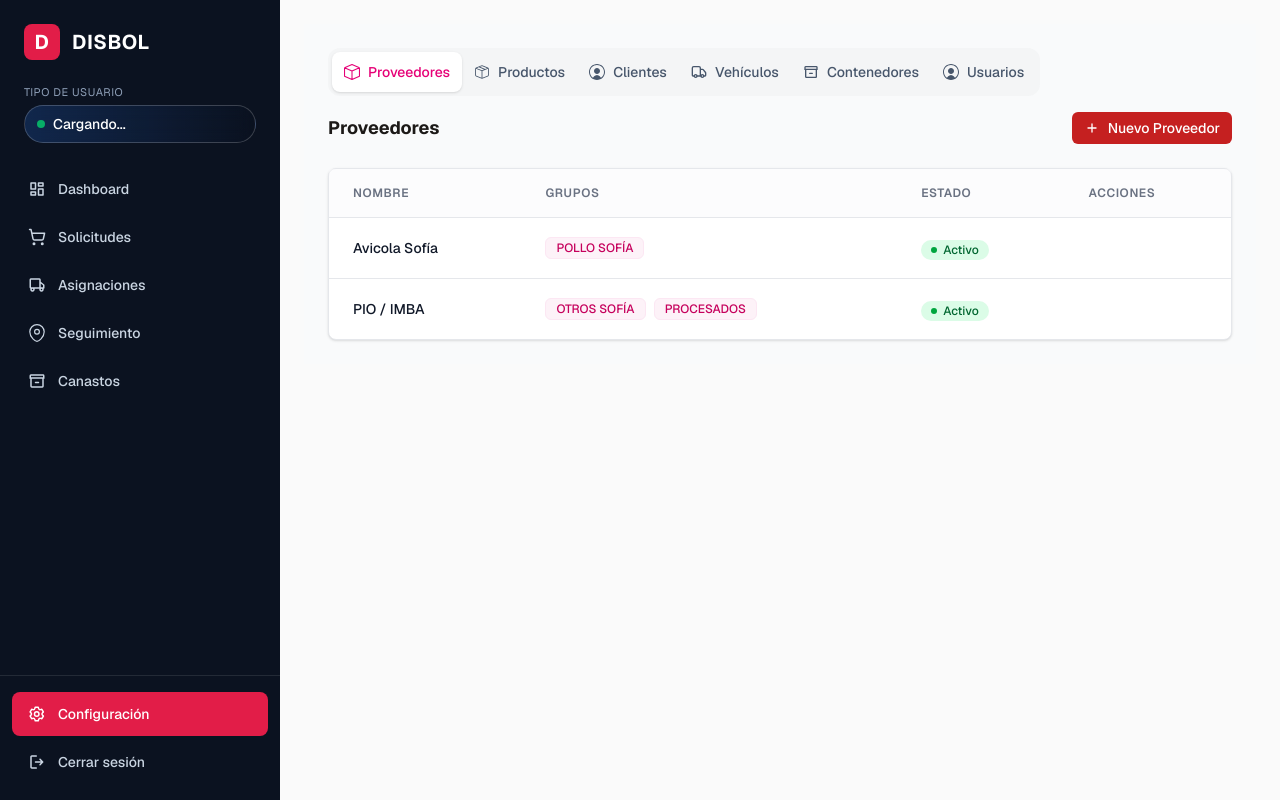
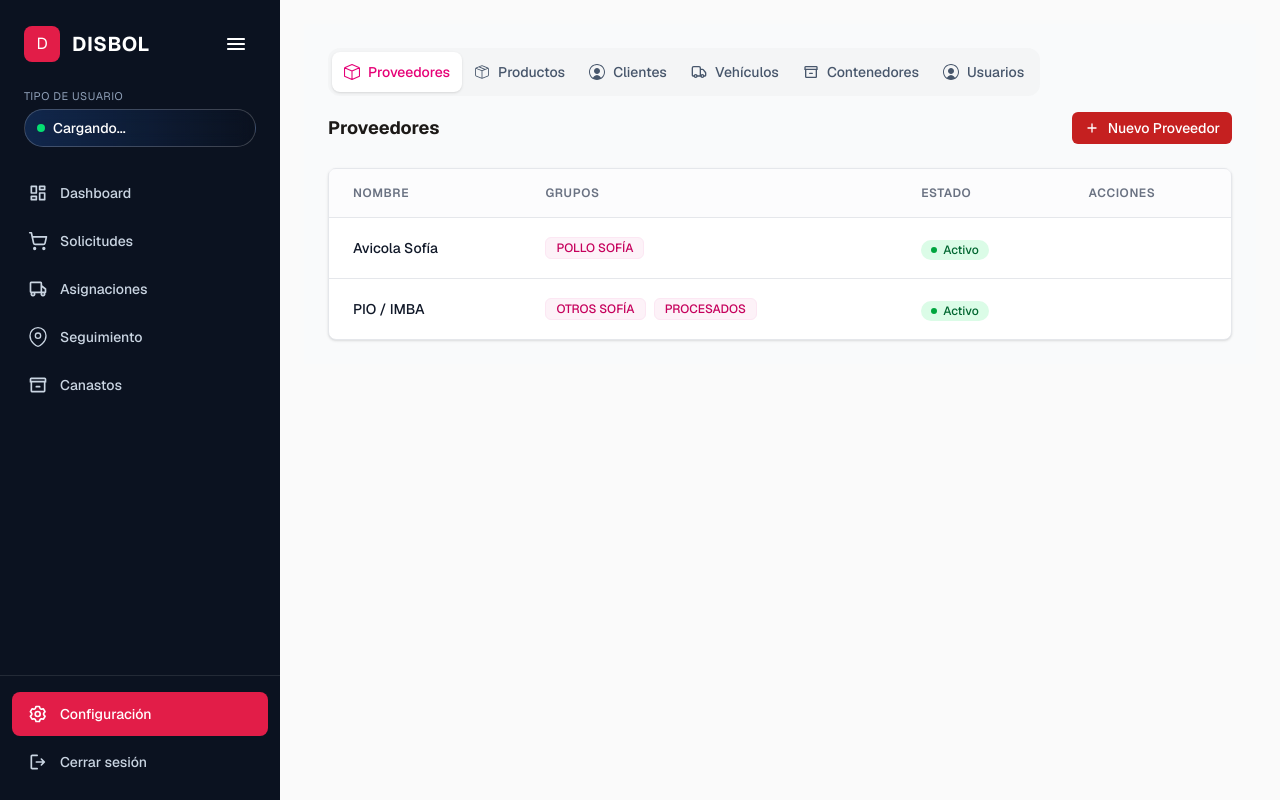
Before and after one commit to DisBol/disbol, a Next.js app: page /configuraciones in a window 1280 px wide. Built offline with nearby package versions, Linux system fonts and the light colour scheme; no server answers.

Commit message:
feat: ✨ implementar sidebar responsivo y agregar nuevos íconos

```diff
--- a/app/(operador)/layout.tsx
+++ b/app/(operador)/layout.tsx
@@ -1,15 +1,64 @@
+"use client";
+import { MenuRoundedIcon } from "@/components/icons/MenuRoundedIcon";
 import { Sidebar } from "@/components/layout/Sidebar";
+import { useState, useEffect } from "react";
 
 export default function OperadorLayout({
   children,
 }: {
   children: React.ReactNode;
 }) {
+  const [open, setOpen] = useState(false);
+  const [collapsed, setCollapsed] = useState(false);
+
+  // Auto-colapsar en pantallas medianas
+  useEffect(() => {
+    const handleResize = () => {
+      const isLarge = window.innerWidth >= 1024; // lg breakpoint
+      const isMedium = window.innerWidth >= 768 && window.innerWidth < 1024; // md breakpoint
+      const isSmall = window.innerWidth < 768; // < md breakpoint
+
+      if (isSmall) {
+        // En móvil: resetear estados para funcionalidad móvil limpia
+        setCollapsed(false);
+        setOpen(false);
+      } else if (isMedium) {
+        // En medianas: colapsar automáticamente
+        setCollapsed(true);
+      } else if (isLarge) {
+        // En grandes: expandir automáticamente
+        setCollapsed(false);
+      }
+    };
+
+    // Ejecutar al montar
+    handleResize();
+
+    // Escuchar cambios de tamaño
+    window.addEventListener("resize", handleResize);
+
+    return () => window.removeEventListener("resize", handleResize);
+  }, []);
   return (
-    <div className="flex min-h-screen bg-background">
-      <Sidebar />
+    <div className="flex h-screen bg-background overflow-hidden">
+      <Sidebar
+        open={open}
+        onClose={() => setOpen(false)}
+        collapsed={collapsed}
+        onToggleCollapse={() => setCollapsed(!collapsed)}
+      />
 
-      <main className="flex-1 overflow-y-auto p-6">{children}</main>
+      <main className="flex-1 overflow-y-auto p-6">
+        {/* Botón hamburguesa */}
+        <button
+          onClick={() => setOpen(true)}
+          className="mb-4 md:hidden inline-flex items-center gap-2 rounded-md border px-3 py-2"
+        >
+          <MenuRoundedIcon size={20} />
+        </button>
+
+        {children}
+      </main>
     </div>
   );
 }
--- /dev/null
+++ b/components/icons/CloseRoundedIcon.tsx
@@ -0,0 +1,27 @@
+import * as React from "react";
+
+interface IconProps extends React.SVGProps<SVGSVGElement> {
+  size?: number;
+}
+
+export const CloseRoundedIcon = ({
+  size = 20,
+  className,
+  ...props
+}: IconProps) => {
+  return (
+    <svg
+      xmlns="http://www.w3.org/2000/svg"
+      width={size}
+      height={size}
+      viewBox="0 0 24 24"
+      className={className}
+      {...props}
+    >
+      <path
+        fill="currentColor"
+        d="m12 13.4l-4.9 4.9q-.275.275-.7.275t-.7-.275t-.275-.7t.275-.7l4.9-4.9l-4.9-4.9q-.275-.275-.275-.7t.275-.7t.7-.275t.7.275l4.9 4.9l4.9-4.9q.275-.275.7-.275t.7.275t.275.7t-.275.7L13.4 12l4.9 4.9q.275.275.275.7t-.275.7t-.7.275t-.7-.275z"
+      />
+    </svg>
+  );
+};
--- /dev/null
+++ b/components/icons/MenuRoundedIcon.tsx
@@ -0,0 +1,27 @@
+import * as React from "react";
+
+interface IconProps extends React.SVGProps<SVGSVGElement> {
+  size?: number;
+}
+
+export const MenuRoundedIcon = ({
+  size = 20,
+  className,
+  ...props
+}: IconProps) => {
+  return (
+    <svg
+      xmlns="http://www.w3.org/2000/svg"
+      width={size}
+      height={size}
+      viewBox="0 0 24 24"
+      className={className}
+      {...props}
+    >
+      <path
+        fill="currentColor"
+        d="M4 18q-.425 0-.712-.288T3 17t.288-.712T4 16h16q.425 0 .713.288T21 17t-.288.713T20 18zm0-5q-.425 0-.712-.288T3 12t.288-.712T4 11h16q.425 0 .713.288T21 12t-.288.713T20 13zm0-5q-.425 0-.712-.288T3 7t.288-.712T4 6h16q.425 0 .713.288T21 7t-.288.713T20 8z"
+      />
+    </svg>
+  );
+};
--- a/components/layout/Sidebar.tsx
+++ b/components/layout/Sidebar.tsx
@@ -1,34 +1,123 @@
 "use client";
 
+import clsx from "clsx";
 import { signOut } from "next-auth/react";
 import { sidebarOperadorMenu } from "./config/sidebar-operador.config";
 import { SidebarItem } from "./SidebarItem";
 import { UserRoleSelect } from "./UserRoleSelect";
+import { MenuRoundedIcon } from "../icons/MenuRoundedIcon";
+import { CloseRoundedIcon } from "../icons/CloseRoundedIcon";
 
-export function Sidebar() {
+interface SidebarProps {
+  open?: boolean;
+  onClose?: () => void;
+  collapsed?: boolean;
+  onToggleCollapse?: () => void;
+}
+
+export function Sidebar({
+  open,
+  onClose,
+  collapsed,
+  onToggleCollapse,
+}: SidebarProps) {
   const handleLogout = () => {
     signOut({ callbackUrl: "/login" });
   };
 
   return (
-    <aside className="w-70 bg-[#0B1220] text-white flex flex-col">
+    <>
+      {/* Overlay mobile */}
+      {open && (
+        <div
+          onClick={onClose}
+          className="fixed inset-0 bg-black/40 z-40 md:hidden"
+        />
+      )}
+      <aside
+        className={`
+    fixed md:static z-50 h-screen
+    bg-[#0B1220] text-white
+    flex flex-col
+    transition-all duration-300
+    w-70 ${collapsed ? "md:w-18" : "md:w-70"}
+    ${open ? "translate-x-0" : "-translate-x-full md:translate-x-0"}
+  `}
+      >
         {/* Header */}
-      <div className="px-6 py-6 text-xl font-bold tracking-wide flex items-center">
-        <span className="inline-flex items-center justify-center w-9 h-9 rounded-lg bg-primary text-white mr-3">
+        <div className="px-6 py-6 flex items-center justify-between gap-3">
+          <div className="flex items-center gap-3">
+            <span className="inline-flex items-center justify-center w-9 h-9 rounded-lg bg-primary text-white">
               D
             </span>
+
+            {/* Texto solo en desktop */}
+            <span
+              className={clsx("text-xl font-bold tracking-wide", {
+                inline: open, // Visible en móvil cuando open
+                hidden: !open, // Oculto en móvil por defecto
+                "md:inline": !collapsed, // Visible en desktop cuando no collapsed
+                "md:hidden": collapsed, // Oculto en desktop cuando collapsed
+              })}
+            >
               DISBOL
+            </span>
+          </div>
+
+          {/* Hamburguesa en header - solo cuando hay texto visible */}
+          <button
+            onClick={open ? onClose : onToggleCollapse}
+            className={clsx(
+              "p-2 rounded-lg hover:bg-white/10 transition-colors",
+              {
+                block: open, // Visible en móvil cuando open
+                hidden: !open, // Oculto en móvil por defecto
+                "md:block": !collapsed, // Visible en desktop cuando no collapsed
+                "md:hidden": collapsed, // Oculto en desktop cuando collapsed
+              },
+            )}
+          >
+            {open ? (
+              <CloseRoundedIcon size={24} />
+            ) : (
+              <MenuRoundedIcon size={24} />
+            )}
+          </button>
         </div>
 
         {/* Tipo de usuario */}
-      <div className="px-6 pb-6">
+        <div
+          className={clsx("px-6 pb-6", {
+            block: open, // Visible en móvil cuando open
+            hidden: !open, // Oculto en móvil por defecto
+            "md:block": !collapsed, // Visible en desktop cuando no collapsed
+            "md:hidden": collapsed, // Oculto en desktop cuando collapsed
+          })}
+        >
           <UserRoleSelect />
         </div>
 
+        {/* Hamburguesa para modo colapsado */}
+        <div
+          className={`px-3 pb-4 hidden md:${collapsed ? "block" : "hidden"}`}
+        >
+          <button
+            onClick={onToggleCollapse}
+            className="flex items-center justify-center w-full rounded-lg px-4 py-3 text-sm font-medium transition-colors text-slate-300 hover:bg-white/10 hover:text-white"
+          >
+            <MenuRoundedIcon size={20} />
+          </button>
+        </div>
+
         {/* Menú principal */}
-      <nav className="flex-1 px-3 space-y-1">
+        <nav className="flex-1 px-3 space-y-1 overflow-y-auto">
           {sidebarOperadorMenu.main.map((item) => (
-          <SidebarItem key={item.href} {...item} />
+            <SidebarItem
+              key={item.href}
+              {...item}
+              open={open}
+              collapsed={collapsed}
+            />
           ))}
         </nav>
 
@@ -38,10 +127,15 @@ export function Sidebar() {
             <SidebarItem
               key={item.href || item.label}
               {...item}
-            onClick={item.label === "Cerrar sesión" ? handleLogout : undefined}
+              open={open}
+              collapsed={collapsed}
+              onClick={
+                item.label === "Cerrar sesión" ? handleLogout : undefined
+              }
             />
           ))}
         </div>
       </aside>
+    </>
   );
 }
--- a/components/layout/SidebarItem.tsx
+++ b/components/layout/SidebarItem.tsx
@@ -9,6 +9,8 @@ interface SidebarItemProps {
   href?: string;
   icon: React.ElementType;
   onClick?: () => void;
+  open?: boolean;
+  collapsed?: boolean;
 }
 
 export function SidebarItem({
@@ -16,23 +18,43 @@ export function SidebarItem({
   href,
   icon: Icon,
   onClick,
+  open = false,
+  collapsed = false,
 }: SidebarItemProps) {
   const pathname = usePathname();
   const isActive = href ? pathname === href : false;
 
   const className = clsx(
-    "flex items-center gap-3 rounded-lg px-4 py-3 text-sm font-medium transition-colors w-full text-left",
+    `flex items-center gap-3 rounded-lg px-4 py-3 text-sm font-medium transition-colors ${
+      collapsed ? "justify-center" : "justify-start md:justify-start"
+    }`,
     isActive
       ? "bg-primary text-primary-foreground"
       : "text-slate-300 hover:bg-white/10 hover:text-white",
+  );
+
+  const content = (
+    <>
+      <Icon size={20} />
+      {/* TEXTO: móvil (cuando open) o desktop (cuando no collapsed) */}
+      <span
+        className={clsx({
+          inline: open, // Visible en móvil cuando open
+          hidden: !open, // Oculto en móvil por defecto
+          "md:inline": !collapsed, // Visible en desktop cuando no collapsed
+          "md:hidden": collapsed, // Oculto en desktop cuando collapsed
+        })}
+      >
+        {label}
+      </span>
+    </>
   );
 
   // Si tiene onClick, renderizar como botón
   if (onClick) {
     return (
       <button onClick={onClick} className={className}>
-        <Icon size={18} />
-        {label}
+        {content}
       </button>
     );
   }
@@ -41,17 +63,11 @@ export function SidebarItem({
   if (href) {
     return (
       <Link href={href} className={className}>
-        <Icon size={18} />
-        {label}
+        {content}
       </Link>
     );
   }
 
   // Fallback: renderizar como div
-  return (
-    <div className={className}>
-      <Icon size={18} />
-      {label}
-    </div>
-  );
+  return <div className={className}>{content}</div>;
 }
```
Lines whose indentation alone changed are shown as unchanged.
